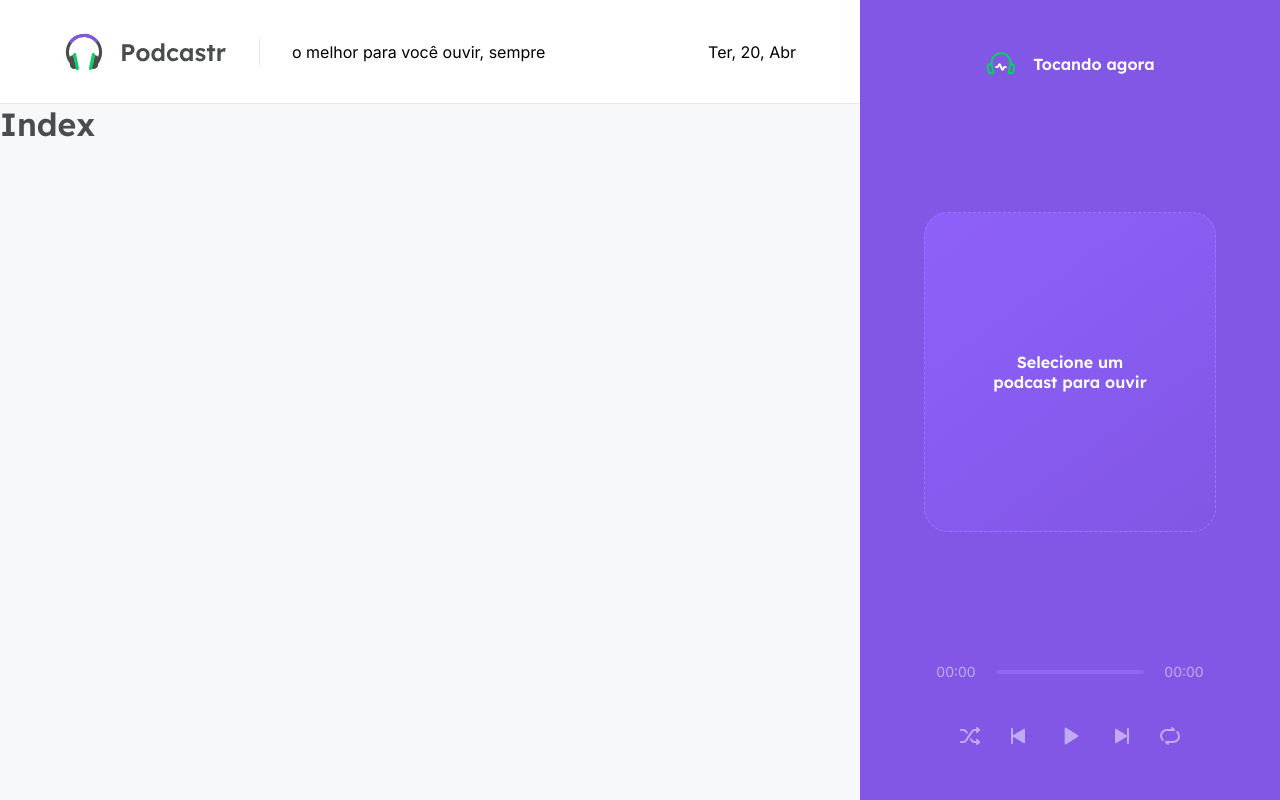
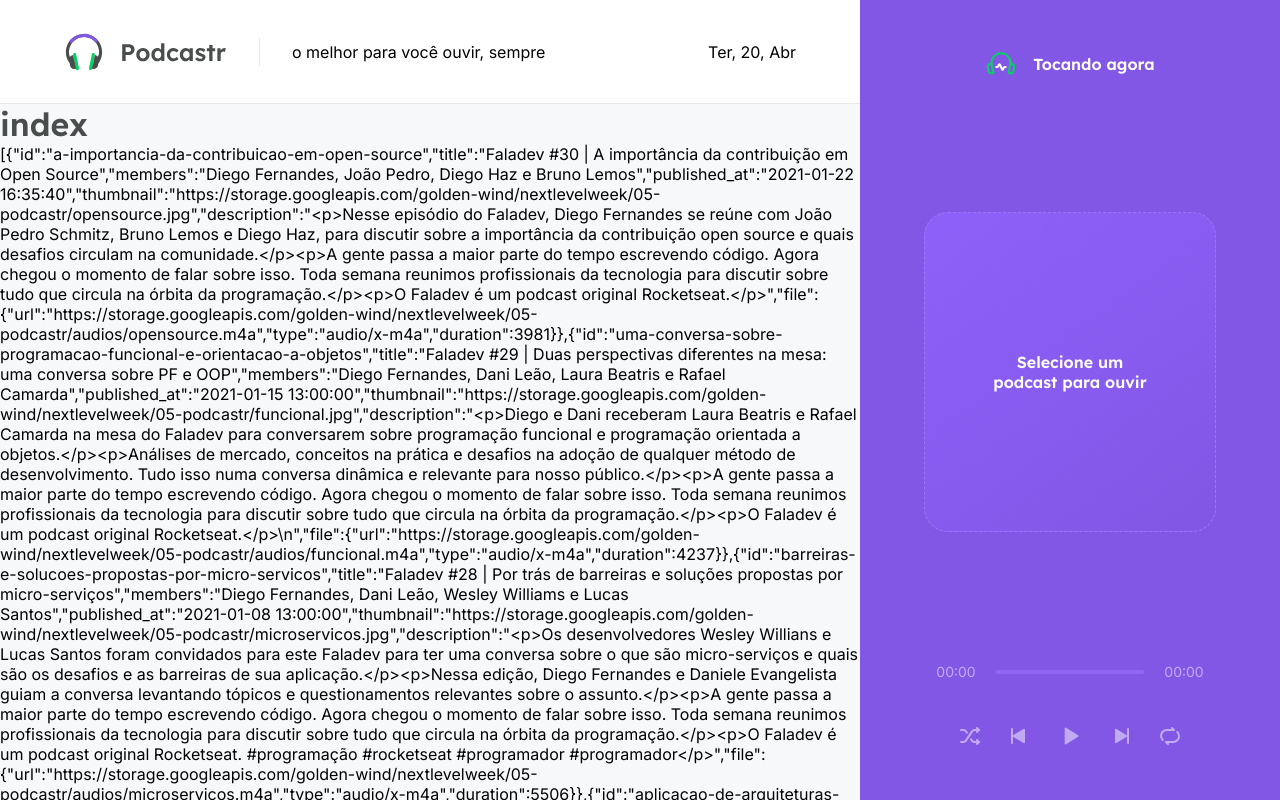
Before and after one commit to agftech/nlw-05-reactjs-podcastr, a Next.js app: page / in a window 1280 px wide. Shown: the top 800 px of the page. Built offline with nearby package versions, Linux system fonts and the light colour scheme; data requests are answered from the project's data file.

Commit message:
:package: feat: add getStaticProps() function

```diff
--- a/src/pages/index.tsx
+++ b/src/pages/index.tsx
@@ -1,5 +1,22 @@
-import Head from "next/head";
+import { useEffect } from "react";
 
-export default function Home() {
-  return <h1>Index</h1>;
+export default function Home(props) {
+  return (
+    <>
+      <h1>index</h1>
+      <p>{JSON.stringify(props.episodes)}</p>
+    </>
+  );
 }
+
+export async function getStaticProps() {
+  const response = await fetch("http://localhost:3333/episodes");
+  const data = await response.json();
+
+  return {
+    props: {
+      episodes: data,
+    },
+    revalidate: 60 * 60 * 2,
+  };
+}
```
